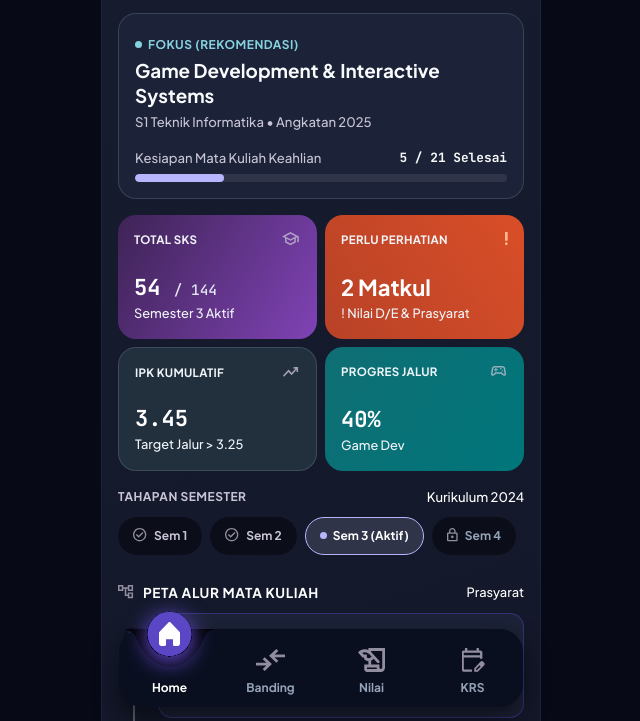
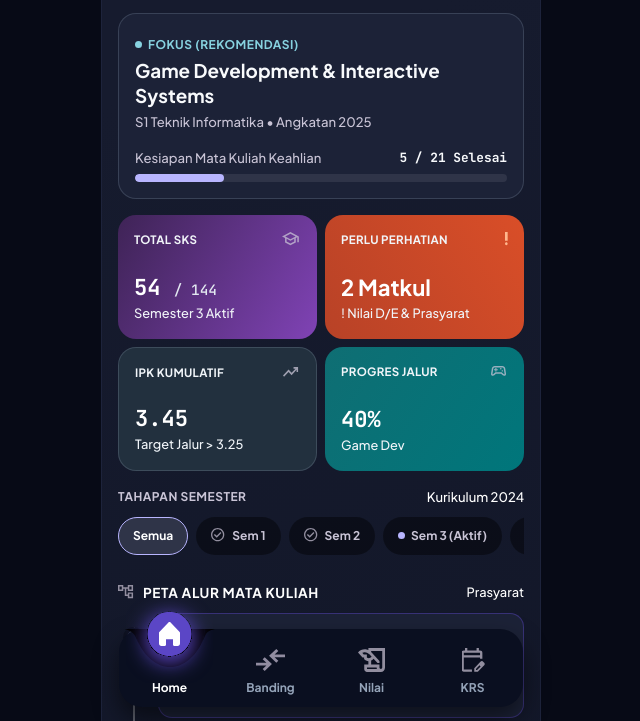
Before and after one commit to hudainaja/IMK, a plain HTML site: page index.html in a window 1280 px wide. Both pictures are taken after a click on the button "Masuk dengan Akun UB". Shown: the part 79-800 px from the top of the page, without its empty margins (319-959 px from the left). Drawn offline with Linux system fonts and the light colour scheme.

Commit message:
Tambah pill Semua dan buat filter Sem 3 konsisten per semester di Home

```diff
--- a/index.html
+++ b/index.html
@@ -147,13 +147,16 @@
             <span class="text-white-sm">Kurikulum 2024</span>
           </div>
           <div class="pills-scroll" role="tablist" aria-label="Filter Tahapan Semester">
+            <button type="button" class="sem-pill active" data-sem="all">
+              <span>Semua</span>
+            </button>
             <button type="button" class="sem-pill" data-sem="1">
               <img src="assets/home/bf484.svg" alt=""> <span>Sem 1</span>
             </button>
             <button type="button" class="sem-pill" data-sem="2">
               <img src="assets/home/bf484.svg" alt=""> <span>Sem 2</span>
             </button>
-            <button type="button" class="sem-pill active" data-sem="all">
+            <button type="button" class="sem-pill" data-sem="3">
               <span class="dot-lavender"></span> <span>Sem 3 (Aktif)</span>
             </button>
             <button type="button" class="sem-pill locked" data-sem="4">
```
